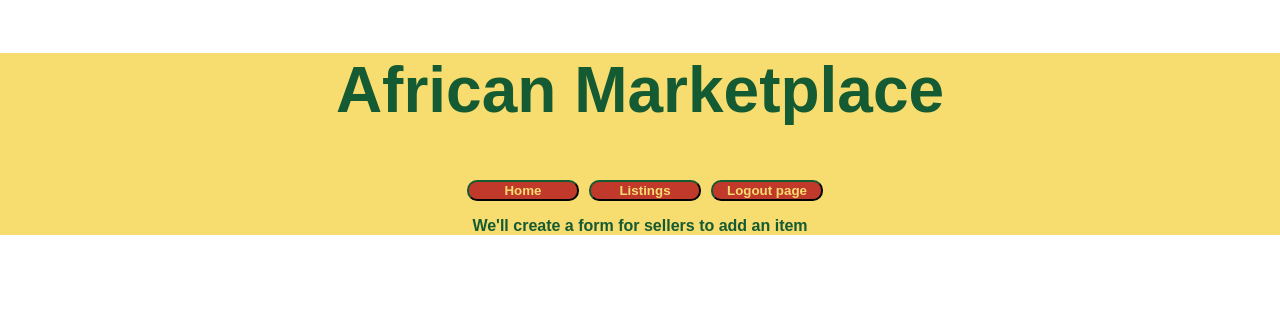
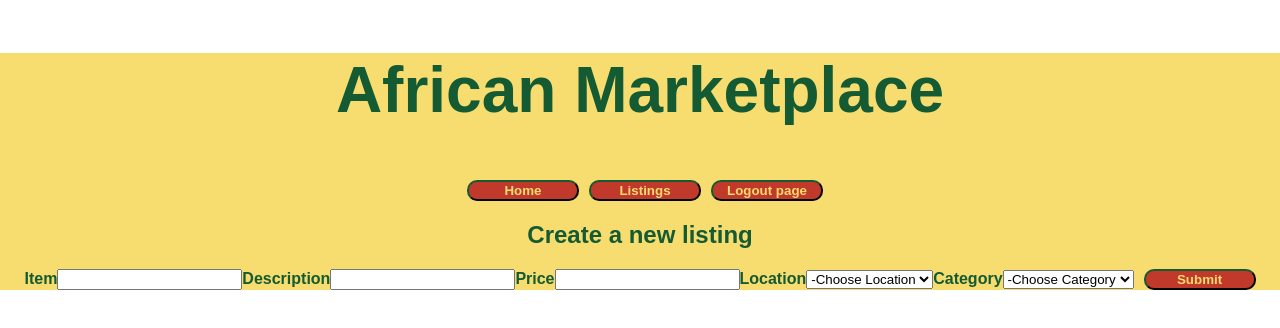
Before and after one commit to african-marketplace-dec2021/frontend, a React (Create React App) app in the folder frontend/: page /newlisting in a window 1280 px wide. Shown: the top 328 px of the page. Built offline with nearby package versions, Linux system fonts and the light colour scheme; no server answers; sample sign-in values are in the browser's storage.

Commit message:
created new listing component

```diff
--- a/frontend/src/components/NewListing.js
+++ b/frontend/src/components/NewListing.js
@@ -1,8 +1,155 @@
-import React from "react";
+import React, { useState, useEffect } from "react";
+import axios from 'axios';
+
+const initialFormValues = {
+    name: '',
+    description: '',
+    price: '',
+    location: '',
+    category: '',
+}
+
+const initialFormErrors = {
+    name: '',
+    description: '',
+    price: '',
+    location: '',
+    category: '',
+}
+const initialListing=[]
+
 
 function NewListing () {
-    return (
-        <p>We'll create a form for sellers to add an item</p>
+
+    const [listing, setListing] = useState(initialListing)
+    const [formValues, setFormValues] = useState(initialFormValues)
+    const [formErrors, setFormErrors] = useState(initialFormErrors)
+
+const getListings = () => {
+    axios.get('https://african-marketplace-dec-2021.herokuapp.com/api/products/')
+        .then(resp => {
+            setListing(resp.data);
+        }).catch(err => console.log('error'))
+}
+
+const postNewListing = newListing => {
+    axios.post('https://african-marketplace-dec-2021.herokuapp.com/api/products/', newListing)
+        .then(resp => {
+            setFormValues([resp.data, ...listing ])
+            console.log('this is resp', resp)
+        }).catch(err => console.log(err.toJSON()))
+        .finally(() => setFormValues(initialFormValues))
+}
+
+                ///validate here///
+// const validate = (name, value) => {
+//     yup.reach(schema, name)
+//       .validate(value)
+//       .then(() => setFormErrors({ ...formErrors, [name]: '' }))
+//       .catch(err => setFormErrors({ ...formErrors, [name]: err.errors[0] }))
+//   }
+
+const inputChange = (name, value) => {
+    // validate(name, value);
+    setFormValues({
+      ...formValues,
+      [name]: value
+    })
+  }
+
+const formSubmit = () => {
+    const newListing = {
+        name: formValues.name,
+        description: formValues.description,
+        price: Number(formValues.price),
+        location: formValues.location,
+        category_id: Number(formValues.category)
+    }
+    console.log(newListing);
+  postNewListing(newListing);
+}
+const onSubmit = evt => {
+    evt.preventDefault()
+    formSubmit();
+}
+
+const onChange = evt => {
+    const {name, value, checked, type } = evt.target
+    // const valueToUse = type === 'checkbox' ? checked : value;
+    inputChange(name, value)
+    console.log(value)
+}
+
+useEffect(() => {
+    getListings()
+}, [])
+
+return (
+      <form onSubmit={onSubmit}>
+        <div>
+          <h2>Create a new listing</h2>
+        </div>
+
+        <label>Item
+          <input
+            name='name'
+            type='text'
+            value={formValues.name}
+            onChange={onChange}
+          />
+        </label>
+
+        <label>Description
+          <input
+            name='description'
+            type='text'
+            value={formValues.description}
+            onChange={onChange}
+          />
+        </label>
+
+        <label>Price
+          <input
+            name='price'
+            type='text'
+            value={formValues.price}
+            onChange={onChange}
+          />
+        </label>
+
+        <label>Location
+          <select
+            name='location'
+            value={formValues.location}
+            onChange={onChange}
+          >
+            <option value=''>-Choose Location</option>
+            <option value='1'>Location 1</option>
+            <option value='2'>Location 2</option>
+            <option value='3'>Location 3</option>
+            <option value='4'>Location 4</option>
+            <option value='5'>Location 5</option>
+          </select>
+        </label>
+
+        <label>Category
+          <select
+            name='category'
+            value={formValues.category_id}
+            onChange={onChange}
+          >
+            <option value=''>-Choose Category</option>
+            <option value='1'>category 1</option>
+            <option value='2'>category 2</option>
+            <option value='3'>category 3</option>
+            <option value='4'>category 4</option>
+            <option value='5'>category 5</option>
+          </select>
+        </label>
+
+        <button>Submit</button>
+
+      </form>
     )
 }
 
```
